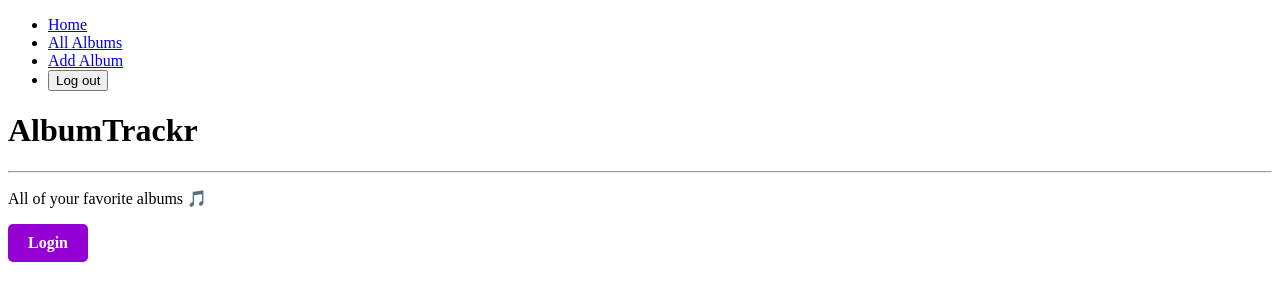
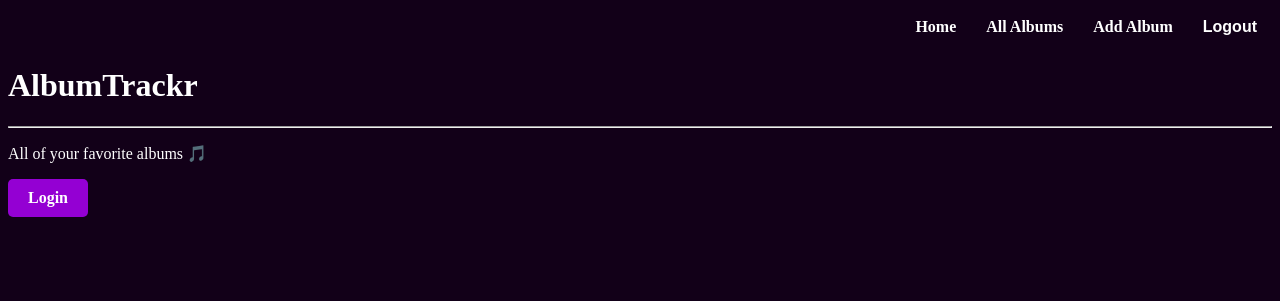
Before and after one commit to raul-vital/albumtrackr, a Django app: page / in a window 1280 px wide. Shown: the top 301 px of the page. Run offline with Django 5.2, Linux system fonts and the light colour scheme; the visitor is signed in with stand-in values (Sample User, id 1).

Commit message:
add static file, add partial file, add navbar partials template and css, update home.html, update base.html

```diff
--- /dev/null
+++ b/main_app/static/css/base.css
@@ -0,0 +1,22 @@
+html {
+    box-sizing: border-box;
+
+  }
+
+  /* *,
+  *::before,
+  *::after {
+    box-sizing: inherit;
+  } */
+/*
+  :root {
+    font-size: 62.5%;
+  } */
+
+body {
+    background-color: #120018;
+    color: white;
+    display: flex;
+    flex-direction: column;
+
+}
--- /dev/null
+++ b/main_app/static/css/navbar.css
@@ -0,0 +1,52 @@
+
+
+nav ul {
+    list-style: none; /* Removes bullets */
+    padding: 0;
+    margin: 0; /* Removes default margin */
+    display: flex;
+    justify-content: flex-end;
+    align-items: center;
+}
+
+nav ul li {
+    margin: 0;
+    padding: 0;
+}
+
+nav ul li a {
+    text-decoration: none;
+    color: white;
+    font-size: 16px;
+    font-weight: bold;
+    padding: 10px 15px;
+    transition: background 0.3s ease;
+}
+
+nav ul li a:hover {
+    background: #5a0b7a;
+    border-radius: 4px;
+}
+
+/* ------------------- Logout Button ---------------------- */
+#logout-form {
+    margin: 0;
+    padding: 0;
+    display: inline; /* Ensure form doesn't take extra space */
+}
+
+.logout-button {
+    background: none;
+    border: none;
+    color: white;
+    font-size: 16px;
+    font-weight: bold;
+    padding: 10px 15px;
+    cursor: pointer;
+    transition: background 0.3s ease;
+}
+
+.logout-button:hover {
+    background: #5a0b7a;
+    border-radius: 4px;
+}
--- a/main_app/templates/base.html
+++ b/main_app/templates/base.html
@@ -1,43 +1,29 @@
+{% load static %}
+
 <!DOCTYPE html>
 <html lang="en">
   <head>
     <meta charset="UTF-8" />
     <meta http-equiv="X-UA-Compatible" content="IE=edge" />
     <meta name="viewport" content="width=device-width, initial-scale=1.0" />
+    <link rel="stylesheet" href="{% static 'css/base.css' %}" />
+    <link rel="stylesheet" href="{% static 'css/navbar.css' %}" />
     <link rel="shortcut icon" type="image/png" href="" />
     <title>AlbumTrackr</title>
     {% block head %}
     {% endblock %}
   </head>
+
+
   <body>
     <header>
+      {% include 'partials/navbar.html' %}
+    </header>
 
 
-      <nav>
-        <ul>
-          {% if user.is_authenticated %}
-          <li><a href="{% url 'home' %}">Home</a></li>
-          <li><a href="{% url 'album-index'%}">All Albums</a></li>
-          <li><a href="{% url 'album-create'%}">Add Album</a></li>
-          <li>
-            <form id="logout-form" method="post" action="{% url 'logout' %}">
-              {% csrf_token %}
-              <button type="submit">Log out</button>
-            </form>
-          </li>
-          {% else %}
-          <li><a href="{% url 'home' %}">Home</a></li>
-          <li><a href="{% url 'login' %}">Login</a></li>
-          <li><a href="{% url 'signup' %}">Sign Up</a></li>
-          {% endif %}
-        </ul>
-      </nav>
-
-
-    </header>
     <main>
-     {% block content %}
-     {% endblock %}
+      {% block content %}
+      {% endblock %}
      </main>
   </body>
 </html>
--- /dev/null
+++ b/main_app/templates/partials/navbar.html
@@ -0,0 +1,20 @@
+<nav>
+    <ul>
+      {% if user.is_authenticated %}
+      <li><a href="{% url 'home' %}">Home</a></li>
+      <li><a href="{% url 'album-index'%}">All Albums</a></li>
+      <li><a href="{% url 'album-create'%}">Add Album</a></li>
+      <li>
+        <form id="logout-form" method="post" action="{% url 'logout' %}">
+          {% csrf_token %}
+          <button type="submit" class="logout-button">Logout</button>
+        </form>
+      </li>
+
+      {% else %}
+      <li><a href="{% url 'home' %}">Home</a></li>
+      <li><a href="{% url 'login' %}">Login</a></li>
+      <li><a href="{% url 'signup' %}">Sign Up</a></li>
+      {% endif %}
+    </ul>
+  </nav>
```
